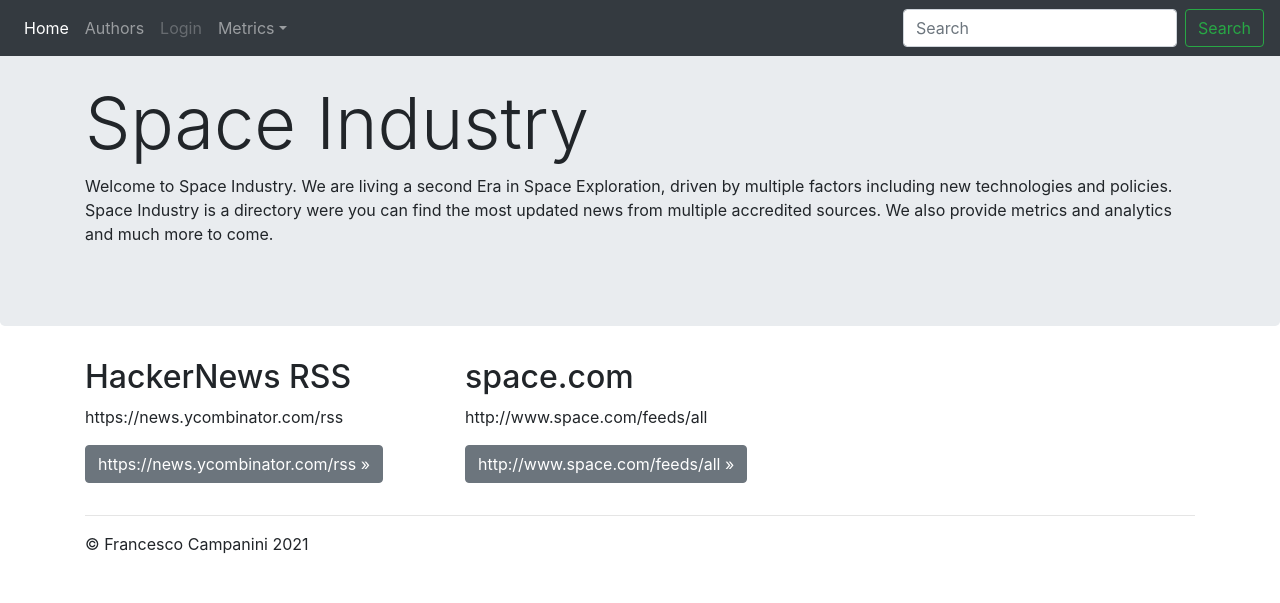
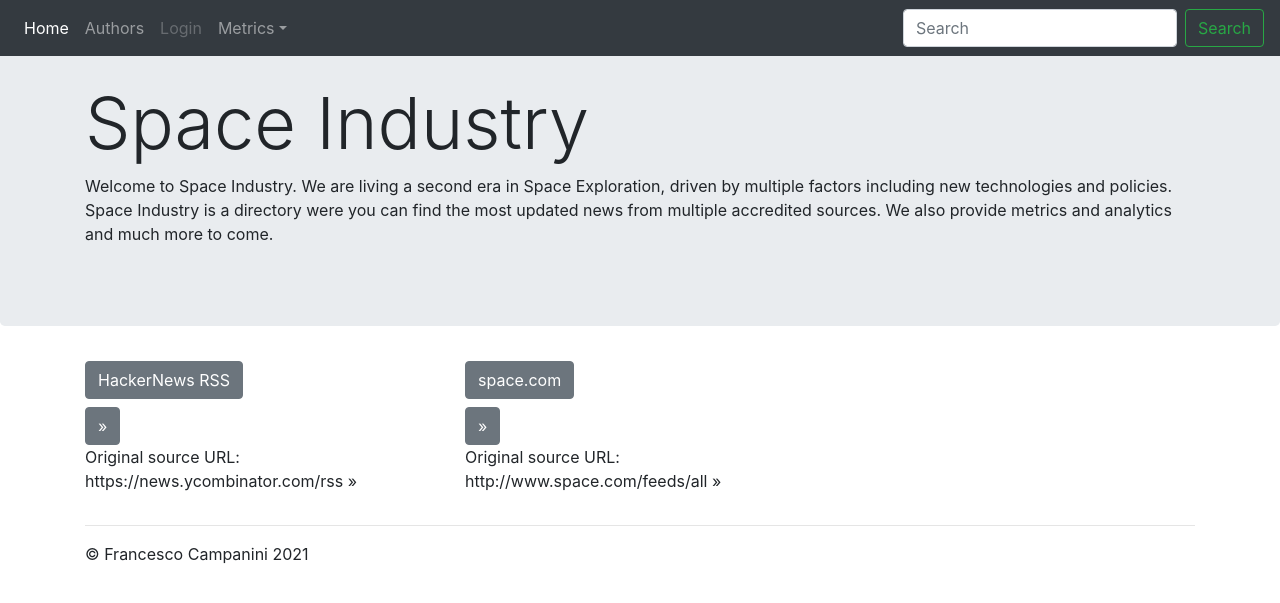
Before and after one commit to f-campanini/space-industry, a Django app: page / in a window 1280 px wide. Shown: the top 603 px of the page. Run offline with Django 3.2, Linux system fonts and the light colour scheme; data comes from the database, SQL or seed files in the repository; parts of the project's set-up code (start-up, migrations or seed data) failed here and were passed over; some libraries are stand-ins or nearby versions.

Commit message:
cleaned homepage links

```diff
--- a/scraping/metrics.py
+++ b/scraping/metrics.py
@@ -8,10 +8,6 @@ import matplotlib.pyplot as plt
 # to import dataset from django queryset
 from django_pandas.io import read_frame
 
-import requests
-from datetime import datetime
-from celery import shared_task
-from celery.task.schedules import crontab
 from celery.utils.log import get_task_logger
 from .models import News, Source
 
--- a/scraping/views.py
+++ b/scraping/views.py
@@ -17,7 +17,7 @@ def home(request):
     return render(request, 'home.html', {'news':news, 'sources':sources,})
 
 def news_bysource(request, source_id):
-    news = News.objects.filter(source=source_id).order_by('updated_at')
+    news = News.objects.filter(source=source_id).order_by('-updated_at')
     if news.count() == 0:
         raise Http404("Source not found")
     return render(request, 'news_by_source.html', {'source': news[0].source, 'news': news,})
--- a/templates/home.html
+++ b/templates/home.html
@@ -6,7 +6,8 @@
     <div class="jumbotron">
       <div class="container">
         <h1 class="display-3">Space Industry</h1>
-        <p>Welcome to Space Industry. We are living a second Era in Space Exploration, driven by multiple factors including new technologies and policies.
+        <p>Welcome to Space Industry. We are living a second era in Space Exploration, driven by multiple factors
+           including new technologies and policies.
            Space Industry is a directory were you can find the most updated news from multiple accredited sources.
            We also provide metrics and analytics and much more to come.
         </p>
@@ -16,13 +17,10 @@
     <div class="container">
       <div class="row">
         {% for source in sources %}
-
-        <div class="col-md-4">
-          <h2>{{ source.name }}</h2>
-          <p>{{ source.link }}</p>
-          <p><a class="btn btn-secondary" href="{% url 'news_by_source' source.id %}" role="button">{{ source.link }} &raquo;</a></p>
-        </div>
-
+          <div class="col-md-4">
+            <h2><a class="btn btn-secondary" href="{% url 'news_by_source' source.id %}" role="button">{{ source.name }}</h2> &raquo;</a>
+            <p>Original source URL: {{ source.link }} &raquo;</p>
+          </div>
         {% endfor %}
       </div>
       <hr>
```
